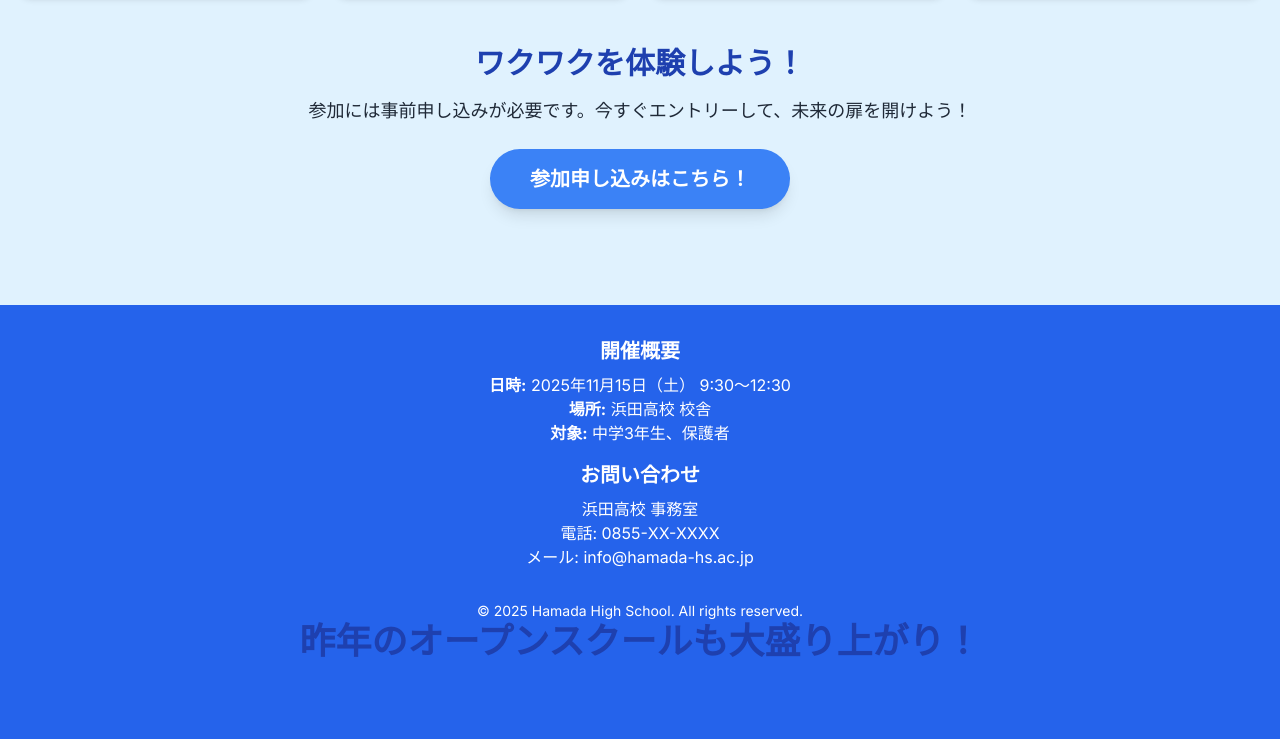
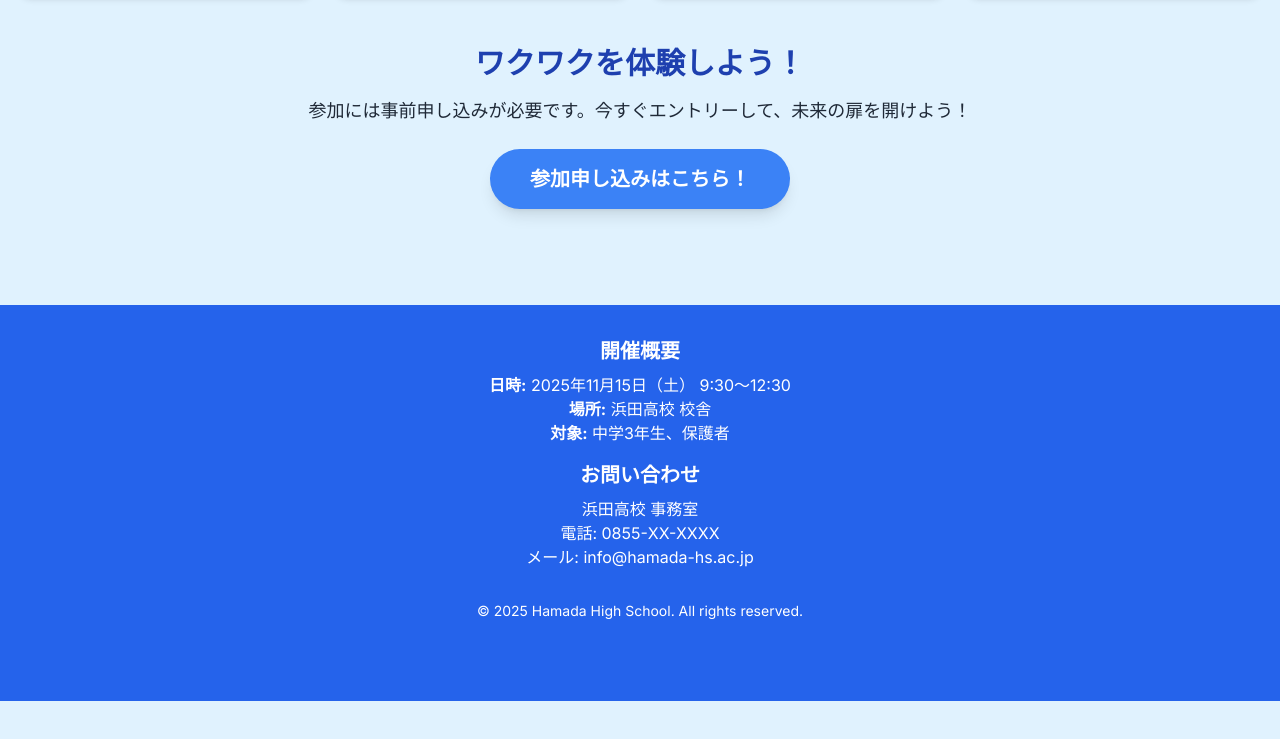
Before and after one commit to amaa10/hamakoh-, a plain HTML site: page index.html in a window 1280 px wide. Shown: the part 1348-2087 px from the top of the page. After the commit the page ends 2049 px from the top, so only its background shows below. Drawn offline with nearby package versions, Linux system fonts and the light colour scheme.

Commit message:
Update index.html

```diff
--- a/index.html
+++ b/index.html
@@ -176,5 +176,3 @@
                 &copy; 2025 Hamada High School. All rights reserved.
             </div>
             <section class="mb-12">
-            <h2 class="text-center text-3xl sm:text-4xl font-bold mb-8 text-blue-800">
-                昨年のオープンスクールも大盛り上がり！
```
